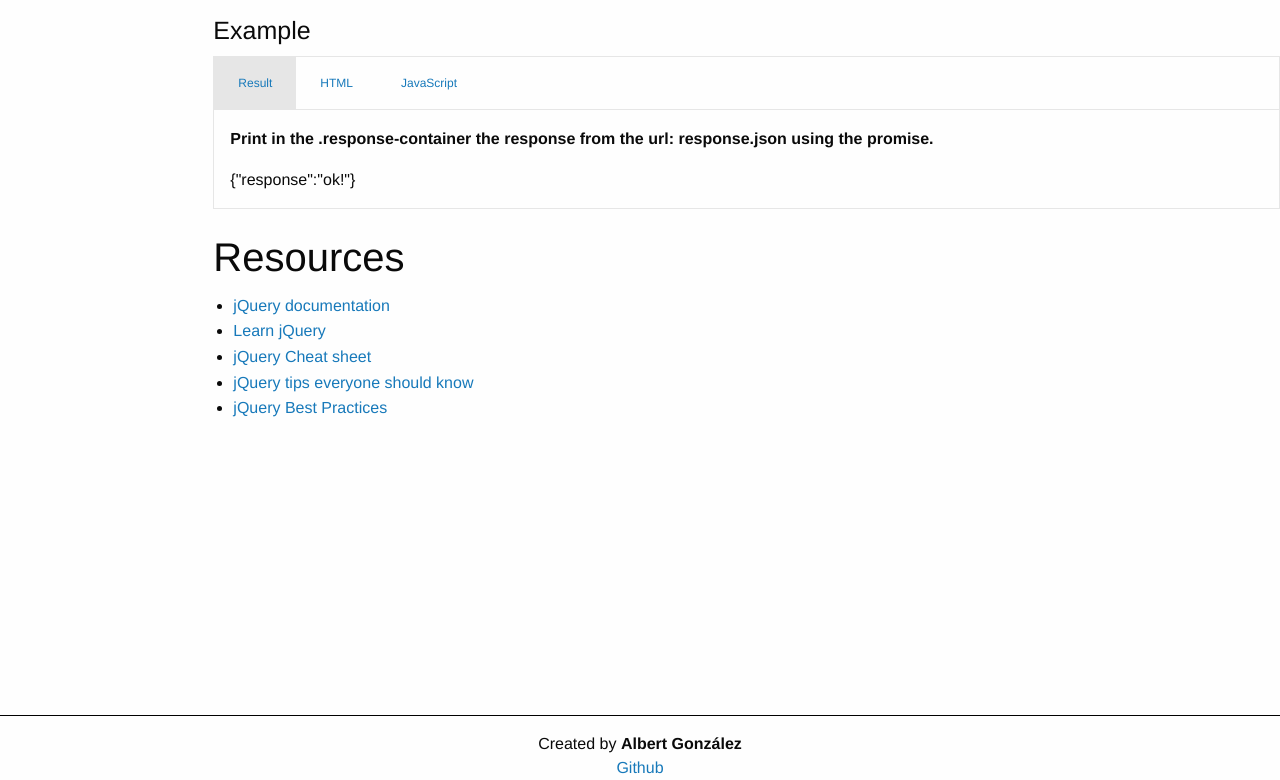
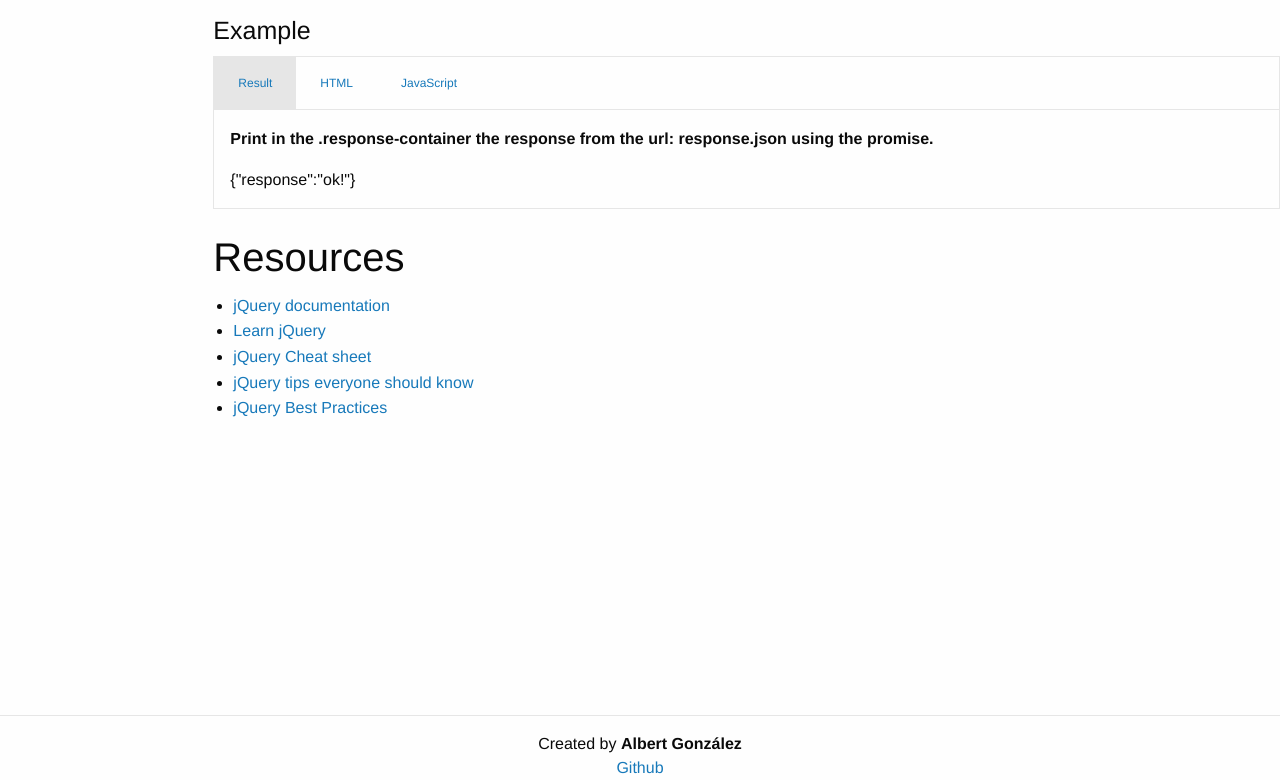
Before and after one commit to albert-gonzalez/-jquery-tips, a website: page index.html in a window 1280 px wide. Shown: the part 8612-9392 px from the top of the page. Drawn offline with nearby package versions, Linux system fonts and the light colour scheme.

Commit message:
footer border changed

```diff
--- a/index.html
+++ b/index.html
@@ -22,7 +22,7 @@
     .footer {
       margin-top: 3em;
       padding-top: 1em;
-      border-top: 1px solid black;
+      border-top: 1px solid #e6e6e6;
     }
   </style>
 </head>
```
